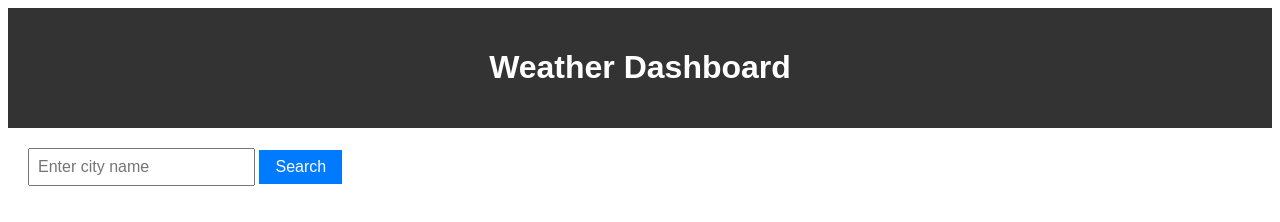
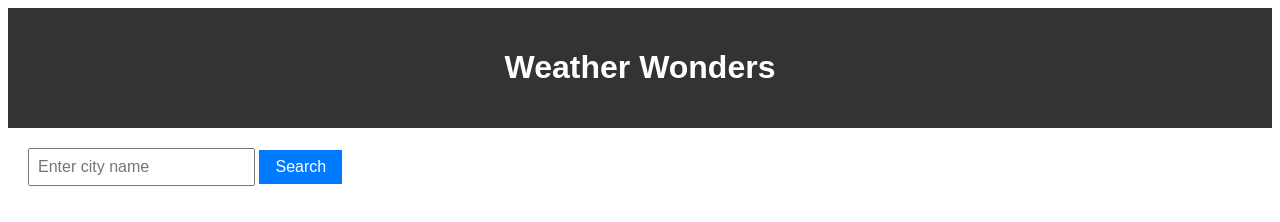
Before and after one commit to steviesummers/weather-wonders, a plain HTML site: page index.html in a window 1280 px wide. Drawn offline with Linux system fonts and the light colour scheme.

Commit message:
title change

```diff
--- a/index.html
+++ b/index.html
@@ -3,12 +3,12 @@
 <head>
   <meta charset="UTF-8">
   <meta name="viewport" content="width=device-width, initial-scale=1.0">
-  <title>Weather Dashboard</title>
+  <title>Weather Wonders</title>
   <link rel="stylesheet" href="assets/style.css">
 </head>
 <body>
   <header>
-    <h1>Weather Dashboard</h1>
+    <h1>Weather Wonders</h1>
   </header>
   <main>
     <form id="searchForm">
```
